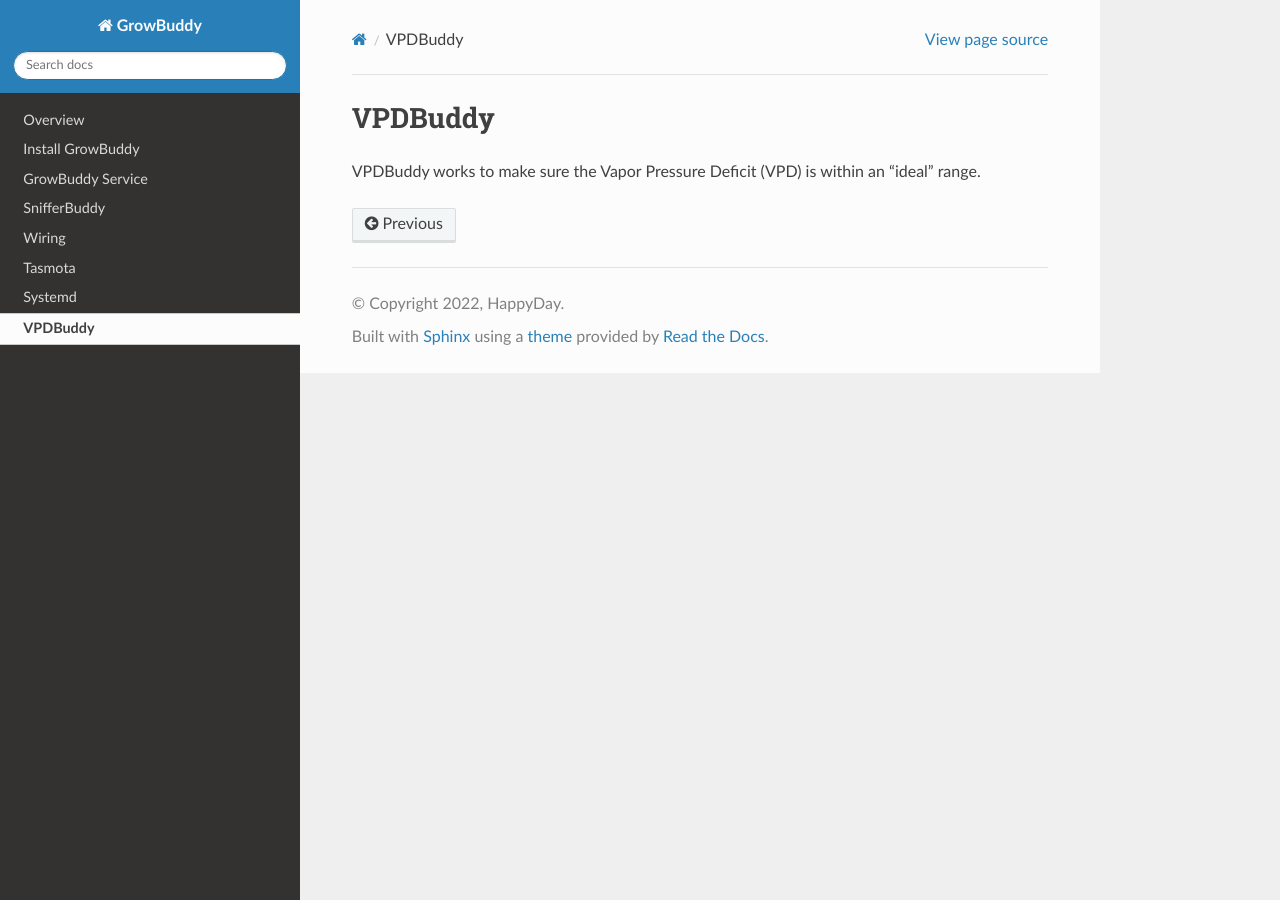
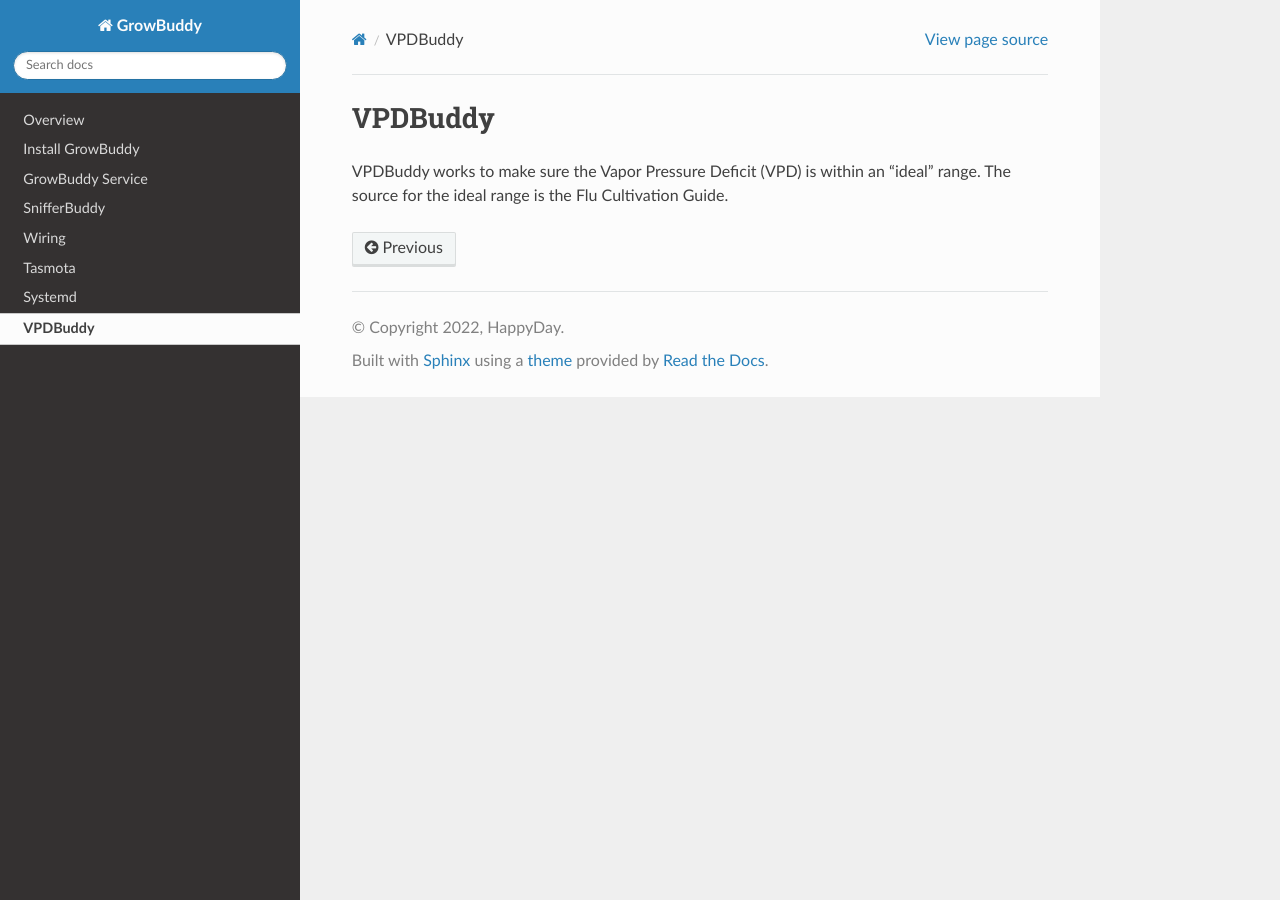
Before and after one commit to solarslurpi/GrowBuddies, a Sphinx documentation site: the page built from docs/vpdbuddy.rst, in a window 1280 px wide. Built offline with Sphinx 7.4.7 and the Read the Docs theme 2.0.0, drawn with Linux system fonts in a browser that asks for light colours.

Commit message:
evolved.

```diff
--- a/docs/vpdbuddy.rst
+++ b/docs/vpdbuddy.rst
@@ -2,4 +2,4 @@
 VPDBuddy
 ********
 
-VPDBuddy works to make sure the Vapor Pressure Deficit (VPD) is within an "ideal" range.
+VPDBuddy works to make sure the Vapor Pressure Deficit (VPD) is within an "ideal" range.  The source for the ideal range is the Flu Cultivation Guide.
```
